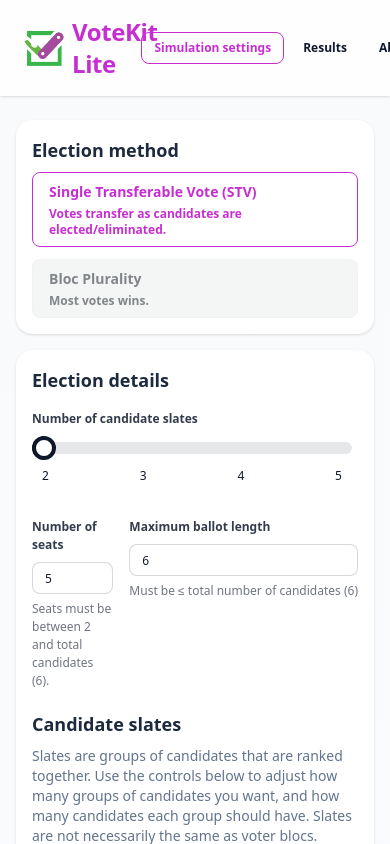
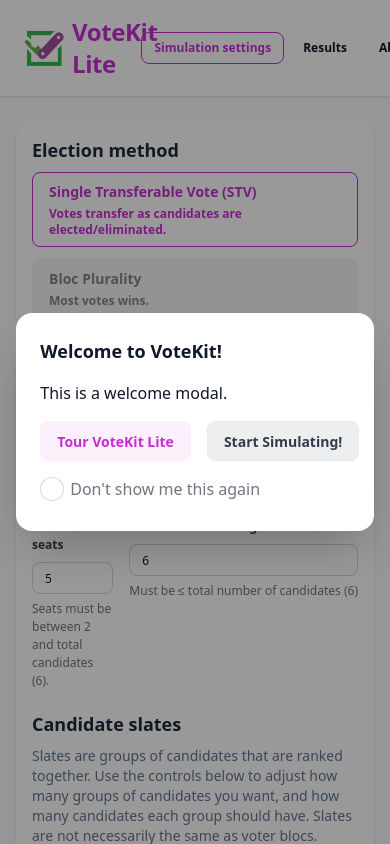
Before and after one commit to mggg/votekit-lite, a SvelteKit app in the folder app/: page /run in a window 390 px wide. Shown: the top 844 px of the page. Built offline with nearby package versions, Linux system fonts and the light colour scheme; no server answers.

Commit message:
WIP app tour

```diff
--- a/app/src/app.css
+++ b/app/src/app.css
@@ -17,3 +17,28 @@
 .proportion-selector input[type='range'] {
 	display: none !important;
 }
+/* make a pulse animation of the box shadow going in and out */
+@keyframes tourPulse {
+	0% {
+		box-shadow: 0 0 0 2px var(--color-primary);
+	}
+	100% {
+		box-shadow: 0 0 0 10px var(--color-primary);
+	}
+}
+.touring * {
+	opacity: 0.9 !important;
+}
+
+.touring .tour-focused {
+	opacity: 1 !important;
+}
+.touring .tour-focused * {
+	opacity: 1 !important;
+}
+
+.tour-focused {
+	opacity: 1 !important;
+	animation: tourPulse 3s infinite;
+	/* pulsate */
+}
--- a/app/src/lib/components/ElectionDetails.svelte
+++ b/app/src/lib/components/ElectionDetails.svelte
@@ -5,7 +5,7 @@
 	const candidatesRange = new Array(MAX_CANDIDATES).fill(0).map((_, index) => index + 1);
 </script>
 
-<div class="card bg-base-100 p-4 shadow-sm">
+<div class="card bg-base-100 p-4 shadow-sm" id="election-details">
 	<h2 class="mb-2 text-lg font-semibold text-slate-800">Election details</h2>
 	<div class="grid grid-cols-1 gap-4 md:grid-cols-4">
 		<fieldset class="col-span-2 fieldset">
--- a/app/src/lib/components/ElectionMethod.svelte
+++ b/app/src/lib/components/ElectionMethod.svelte
@@ -5,7 +5,7 @@
 	import { ELECTION_SYSTEM_MAP } from '$lib/constants';
 </script>
 
-<div class="card bg-base-100 p-4 shadow-sm">
+<div class="card bg-base-100 p-4 shadow-sm" id="election-method">
 	<h2 class="mb-2 text-lg font-semibold text-slate-800">Election method</h2>
 	<div class="grid grid-cols-1 gap-3 md:grid-cols-2">
 		{#each Object.entries(ELECTION_SYSTEM_MAP) as [system, systemData]}
--- /dev/null
+++ b/app/src/lib/components/Onboarding/Tour.svelte
@@ -0,0 +1,52 @@
+<script lang="ts">
+	import { tourState } from '$lib/stores/tourStore.svelte';
+	let top = $state(0);
+	let left = $state(0);
+
+	const removeTourFocused = () => {
+		// remove tour-focused class from all elements
+		const elements = document.querySelectorAll('.tour-focused');
+		elements.forEach((element) => {
+			element.classList.remove('tour-focused');
+		});
+	};
+	$effect(() => {
+		removeTourFocused();
+		if (!tourState.isTouring) {
+			return;
+		}
+		const entry = tourState.steps[tourState.currentStep];
+		const element = document.getElementById(entry.id);
+		// apply "tour-focused" class to element
+		element?.classList.add('tour-focused');
+		// get the element position and
+		const elementTop = element?.getBoundingClientRect().top ?? 0;
+		const elementLeft = element?.getBoundingClientRect().left ?? 0;
+		const elementHeight = element?.getBoundingClientRect().height ?? 0;
+		top = elementTop + elementHeight + 20;
+		left = elementLeft;
+	});
+</script>
+
+{#if tourState.isTouring}
+	<div
+		style={`top: ${top}px; left: ${left}px; z-index: 1000;`}
+		class="absolute rounded-md border-2 border-primary bg-white p-4 shadow-xl"
+	>
+		<div class="flex w-full flex-row justify-between gap-2">
+			<h1 class="text-lg font-bold">{tourState.steps[tourState.currentStep].title}</h1>
+			<button onclick={() => (tourState.isTouring = false)}>&times;</button>
+		</div>
+		<p>{tourState.steps[tourState.currentStep].description}</p>
+		<button
+			class="btn btn-outline"
+			onclick={() => tourState.stepDown()}
+			disabled={tourState.currentStep === 0}>Prev</button
+		>
+		<button
+			class="btn btn-outline"
+			onclick={() => tourState.stepUp()}
+			disabled={tourState.currentStep === tourState.steps.length - 1}>Next</button
+		>
+	</div>
+{/if}
--- /dev/null
+++ b/app/src/lib/components/Onboarding/WelcomeModal.svelte
@@ -0,0 +1,38 @@
+<script lang="ts">
+	import { tourState } from '$lib/stores/tourStore.svelte';
+	const previouslyDismissed =
+		typeof localStorage !== 'undefined' && localStorage.getItem('dontShowWelcomeModal') === 'true';
+	let modalOpen = $state(!previouslyDismissed);
+	let dontShowAgain = $state(previouslyDismissed);
+	const toggleDontShowAgain = () => {
+		localStorage.setItem('dontShowWelcomeModal', 'true');
+	};
+</script>
+
+<dialog id="modal-welcome" class="modal {modalOpen ? 'modal-open' : 'hidden'}">
+	<div class="modal-box">
+		<h3 class="text-lg font-bold">Welcome to VoteKit!</h3>
+		<p class="py-4">This is a welcome modal.</p>
+		<div class="flex flex-row gap-4">
+			<button
+				class="btn btn-soft btn-primary"
+				onclick={() => {
+					console.log('tour started');
+					tourState.isTouring = true;
+					modalOpen = false;
+				}}>Tour VoteKit Lite</button
+			>
+			<button class="btn btn-soft" onclick={() => (modalOpen = false)}>Start Simulating!</button>
+		</div>
+		<!-- checkbox don't show me this again -->
+		<label class="label mt-4">
+			<input
+				type="checkbox"
+				checked={dontShowAgain}
+				class="checkbox"
+				onchange={() => toggleDontShowAgain()}
+			/>
+			Don't show me this again
+		</label>
+	</div>
+</dialog>
--- /dev/null
+++ b/app/src/lib/stores/tourStore.svelte.ts
@@ -0,0 +1,32 @@
+interface Step {
+	title: string;
+	description: string;
+	id: string;
+}
+
+const TOUR_STEPS: Array<Step> = [
+	{
+		title: 'Election Method',
+		description: 'Select the election method you want to use.',
+		id: 'election-method'
+	},
+	{
+		title: 'Election Details',
+		description: 'Enter the election details.',
+		id: 'election-details'
+	}
+];
+
+class TourState {
+	steps: Array<Step> = TOUR_STEPS;
+	currentStep: number = $state(0);
+	isTouring: boolean = $state(false);
+	stepUp() {
+		this.currentStep = this.currentStep + 1;
+	}
+	stepDown() {
+		this.currentStep = this.currentStep - 1;
+	}
+}
+
+export const tourState = new TourState();
--- a/app/src/routes/run/+page.svelte
+++ b/app/src/routes/run/+page.svelte
@@ -7,13 +7,15 @@
 	import VoterBehavior from '$lib/components/VoterBehavior.svelte';
 	import RunDetails from '$lib/components/RunDetails.svelte';
 	import Preview from '$lib/components/Preview.svelte';
-
+	import WelcomeModal from '$lib/components/Onboarding/WelcomeModal.svelte';
+	import Tour from '$lib/components/Onboarding/Tour.svelte';
 	onMount(() => {
 		formState.initialize();
 	});
+	import { tourState } from '$lib/stores/tourStore.svelte';
 </script>
 
-<div class="grid grid-cols-1 gap-4 lg:grid-cols-3">
+<div class="grid grid-cols-1 gap-4 lg:grid-cols-3 {tourState.isTouring ? 'touring' : ''}">
 	<div class="space-y-4 lg:col-span-2">
 		<ElectionMethod />
 		<ElectionDetails />
@@ -22,9 +24,15 @@
 	</div>
 
 	<div>
-		<div class="sticky top-20 space-y-3 overflow-y-auto" style="max-height: calc(100vh - 96px);">
+		<div
+			class="sticky top-20 space-y-3 overflow-y-auto {tourState.isTouring ? 'touring' : ''}"
+			style="max-height: calc(100vh - 96px);"
+		>
 			<RunDetails />
 			<Preview />
 		</div>
 	</div>
 </div>
+
+<WelcomeModal />
+<Tour />
```
